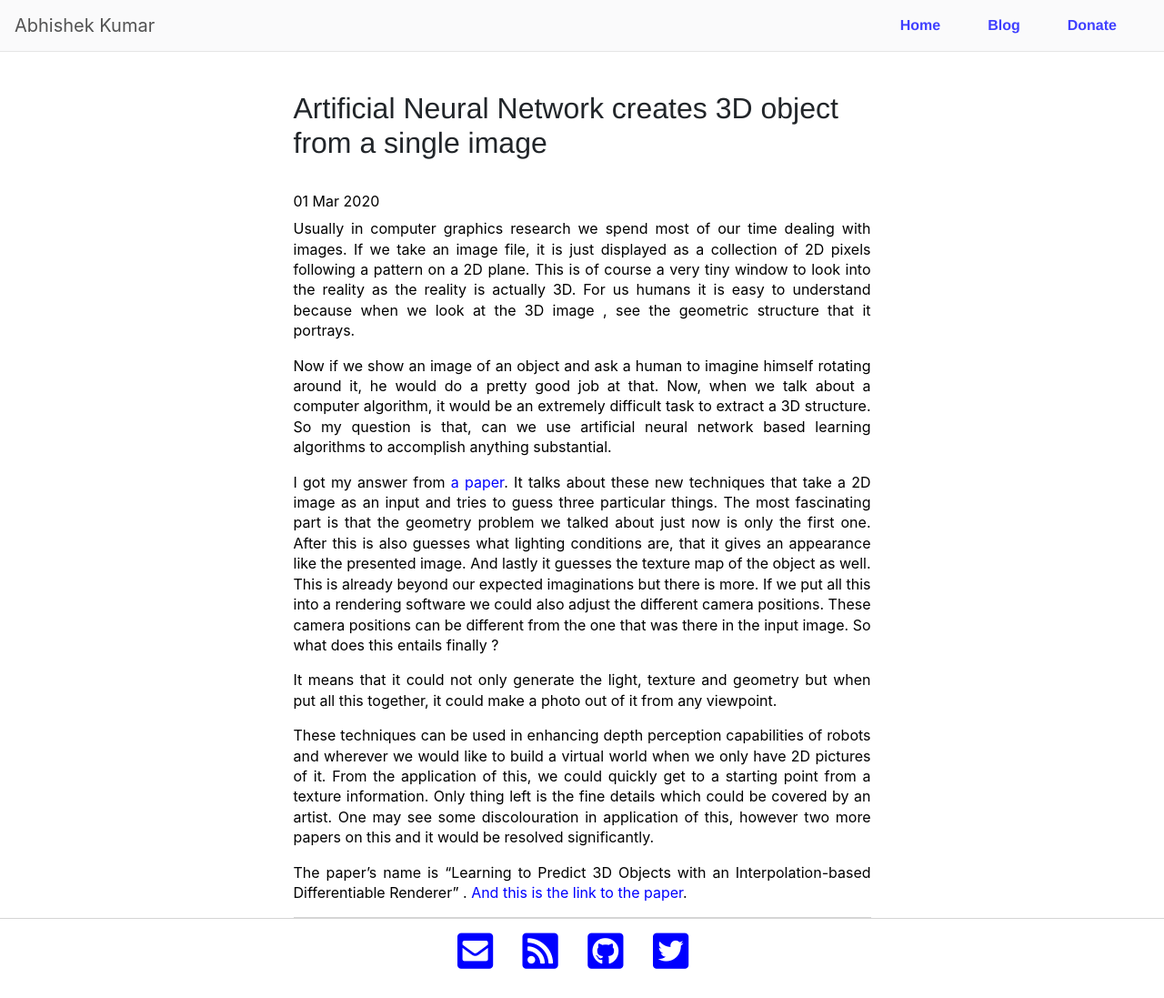
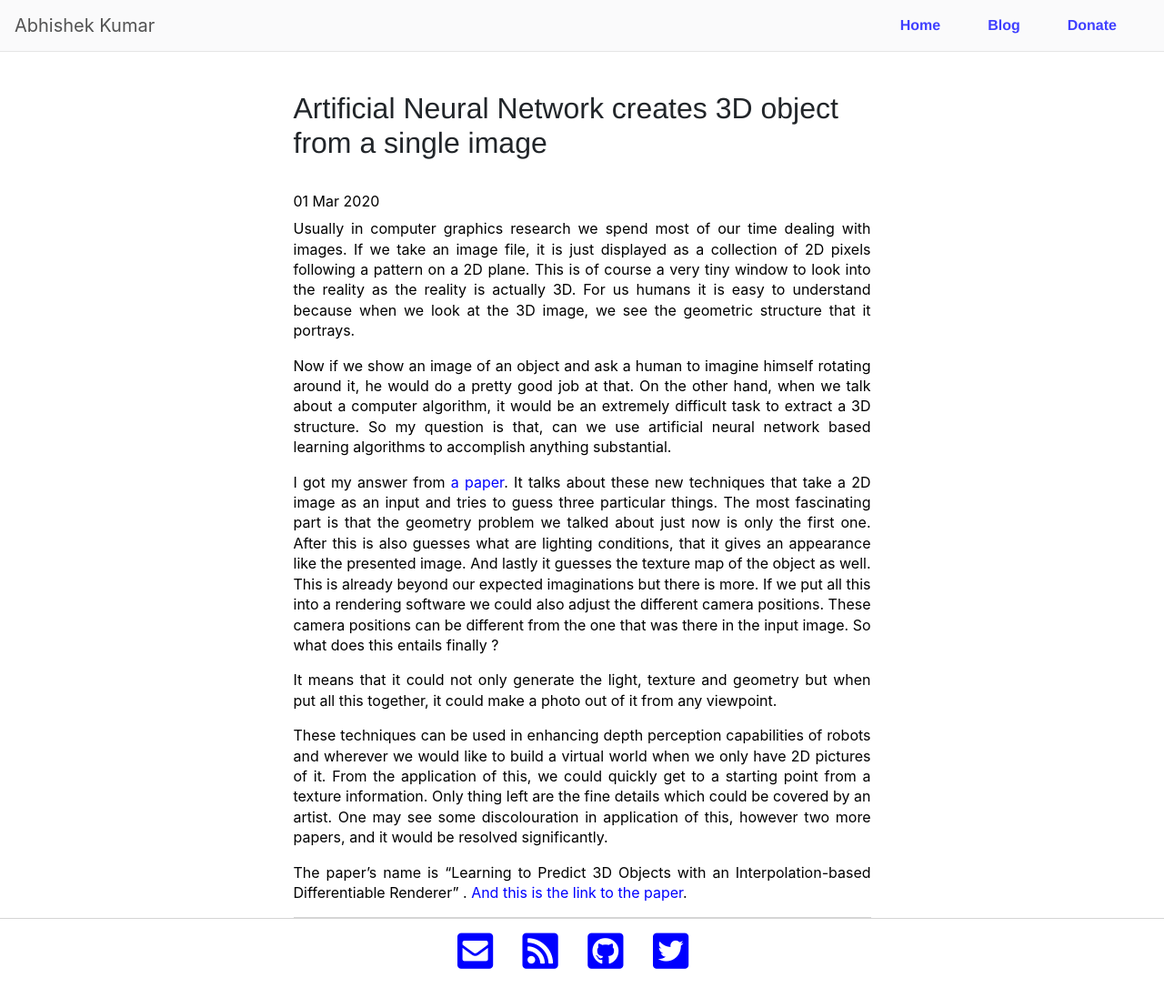
Before and after one commit to Mr-Kumar-Abhishek/Mr-Kumar-Abhishek.github.io, a Jekyll site: the page built from _posts/2020-03-01-ann-creates-3d-object-from-a-single-image.md, in a window 1280 px wide and 1097 px high. Shown: the whole window at 91% size. Built offline with Jekyll 4.4.1, drawn with Linux system fonts in a browser that asks for light colours; nearby versions of some CDN libraries; comment, search, counter and statistics services are not loaded.

Commit message:
fix grammar

```diff
--- a/_posts/2020-03-01-ann-creates-3d-object-from-a-single-image.md
+++ b/_posts/2020-03-01-ann-creates-3d-object-from-a-single-image.md
@@ -14,14 +14,14 @@ date: 2020-03-01
 keywords: Abhishek Kumar, Software Engineer, Software Developer, artificial neural network, AI, Abhishek, Kumar, Site, artificial intelligence
 ---
 
-Usually in computer graphics research we spend most of our time dealing with images. If we take an image file, it is just displayed as a collection of 2D pixels following a pattern on a 2D plane. This is of course a very tiny window to look into the reality as the reality is actually 3D. For us humans it is easy to understand because when we look at the 3D image , see the geometric structure that it portrays.
+Usually in computer graphics research we spend most of our time dealing with images. If we take an image file, it is just displayed as a collection of 2D pixels following a pattern on a 2D plane. This is of course a very tiny window to look into the reality as the reality is actually 3D. For us humans it is easy to understand because when we look at the 3D image, we see the geometric structure that it portrays.
 
-Now if we show an image of an object and ask a human to imagine himself rotating around it, he would do a pretty good job at that. Now, when we talk about a computer algorithm, it would be an extremely difficult task to extract a 3D structure. So my question is that, can we use artificial neural network based learning algorithms to accomplish anything substantial.
+Now if we show an image of an object and ask a human to imagine himself rotating around it, he would do a pretty good job at that. On the other hand, when we talk about a computer algorithm, it would be an extremely difficult task to extract a 3D structure. So my question is that, can we use artificial neural network based learning algorithms to accomplish anything substantial.
 
-I got my answer from [a paper](https://nv-tlabs.github.io/DIB-R/). It talks about these new techniques that take a 2D image as an input and tries to guess three particular things. The most fascinating part is that the geometry problem we talked about just now is only the first one. After this is also guesses what lighting conditions are, that it gives an appearance like the presented image. And lastly it guesses the texture map of the object as well. This is already beyond our expected imaginations but there is more. If we put all this into a rendering software we could also adjust the different camera positions. These camera positions can be different from the one that was there in the input image. So what does this entails finally ?
+I got my answer from [a paper](https://nv-tlabs.github.io/DIB-R/). It talks about these new techniques that take a 2D image as an input and tries to guess three particular things. The most fascinating part is that the geometry problem we talked about just now is only the first one. After this is also guesses what are lighting conditions, that it gives an appearance like the presented image. And lastly it guesses the texture map of the object as well. This is already beyond our expected imaginations but there is more. If we put all this into a rendering software we could also adjust the different camera positions. These camera positions can be different from the one that was there in the input image. So what does this entails finally ?
 
 It means that it could not only generate the light, texture and geometry but when put all this together, it could make a photo out of it from any viewpoint.
 
-These techniques can be used in enhancing depth perception capabilities of robots and wherever we would like to build a virtual world when we only have 2D pictures of it. From the application of this, we could quickly get to a starting point from a texture information. Only thing left is the fine details which could be covered by an artist. One may see some discolouration in application of this, however two more papers on this and it would be resolved significantly.
+These techniques can be used in enhancing depth perception capabilities of robots and wherever we would like to build a virtual world when we only have 2D pictures of it. From the application of this, we could quickly get to a starting point from a texture information. Only thing left are the fine details which could be covered by an artist. One may see some discolouration in application of this, however two more papers, and it would be resolved significantly.
 
 The paper’s name is “Learning to Predict 3D Objects with an Interpolation-based Differentiable Renderer” . [And this is the link to the paper](https://nv-tlabs.github.io/DIB-R/).
```
